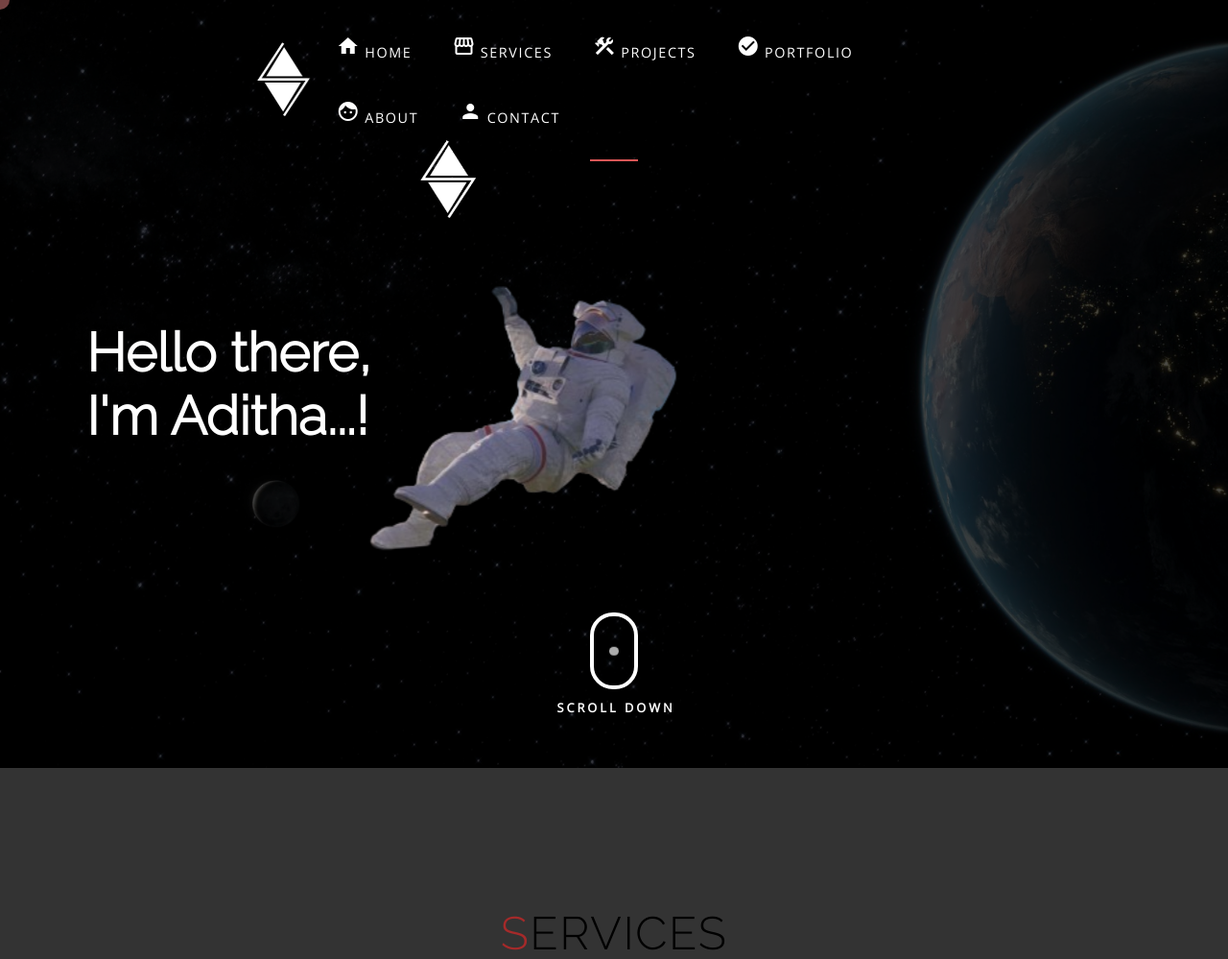
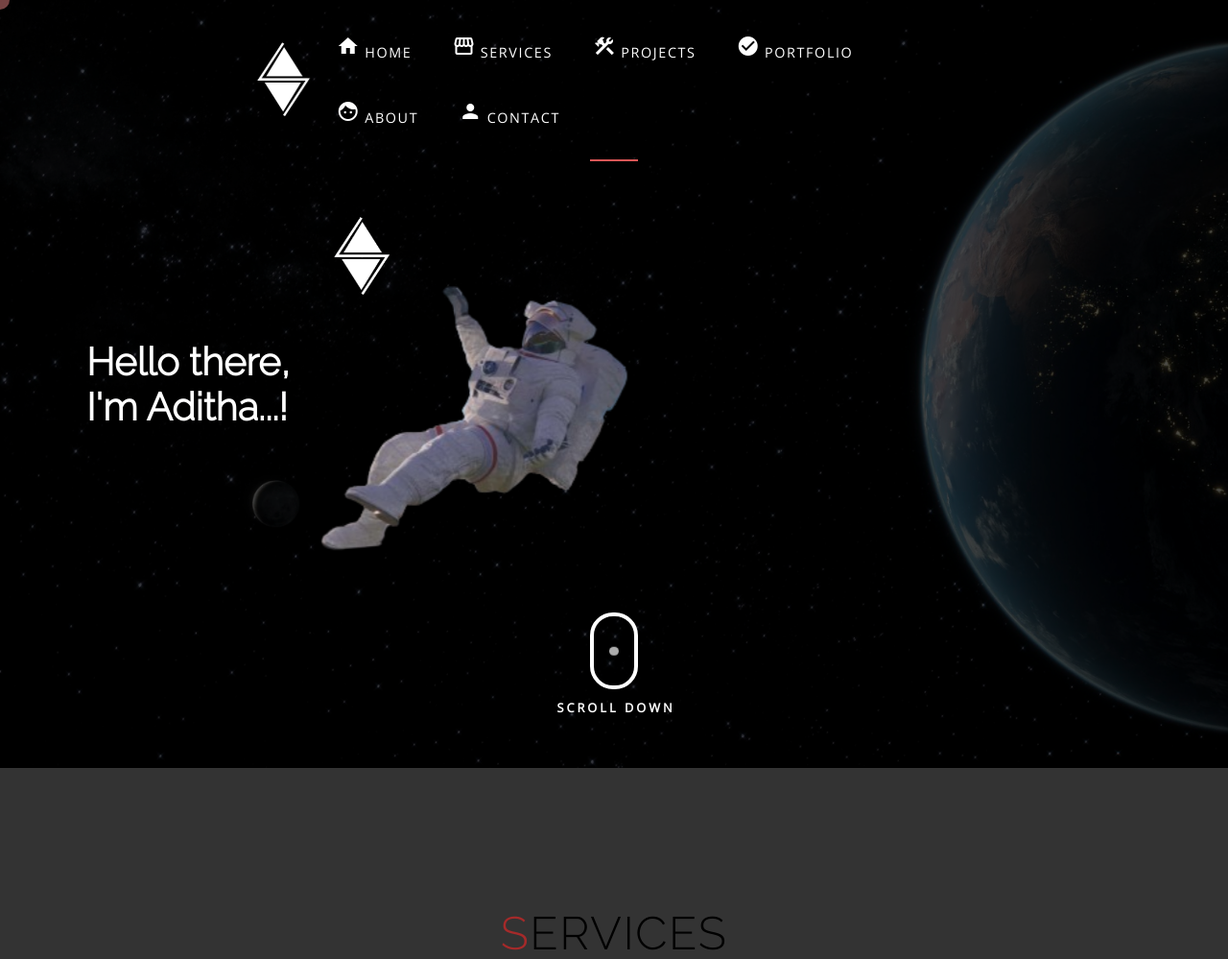
Before and after one commit to adserasinghe/adserasinghe.github.io, a PHP site: page / in a window 1280 px wide. Shown: the top 999 px of the page at 96% size. Run offline with PHP 8.4, Linux system fonts and the light colour scheme; style sheets or scripts are compiled from the project's sources.

Commit message:
bug fixed...

```diff
--- a/style.css
+++ b/style.css
@@ -246,7 +246,7 @@ p {
 #home h1 {
 	display: block;
 	width: fit-content;
-	font-size: 7rem;
+	font-size: 5rem;
 	position: relative;
 	color: transparent;
 	animation: text_reveal 0.5s ease forwards;
@@ -1159,7 +1159,7 @@ a#scroll-btn {
     height: 600px;
     size: 200%;
     position:absolute;
-    left: 19%;
+    left: 15%;
     top:10%;
     animation: fadeInFormTop .2s linear forwards, floating ease 45s infinite;
 }
@@ -1168,8 +1168,8 @@ a#scroll-btn {
     height: 110px;
     size: 100%;
     position:absolute;
-    left: 32%;
-    top: 15%;
+    left: 25%;
+    top: 25%;
     animation: fadeInFormTop .1s linear forwards, floating ease 45s infinite;
 }
 @keyframes fadeInFormTop{
```
